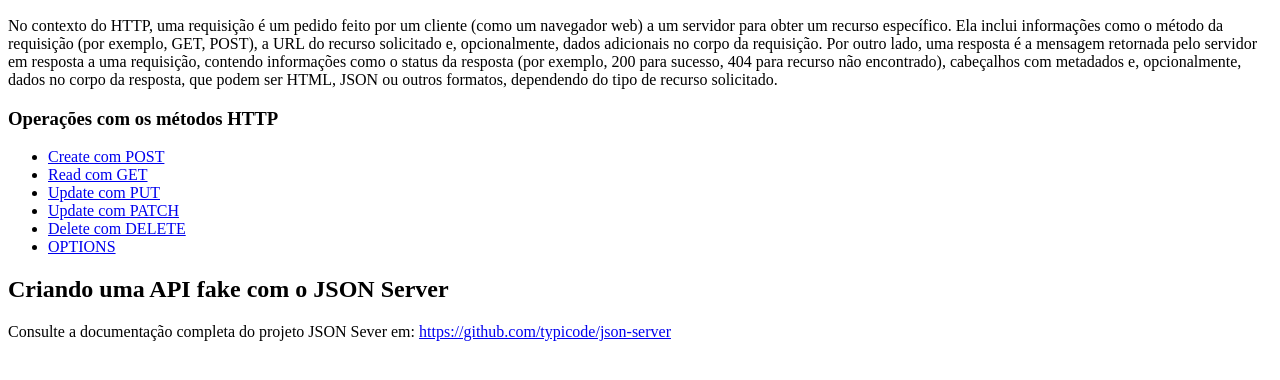
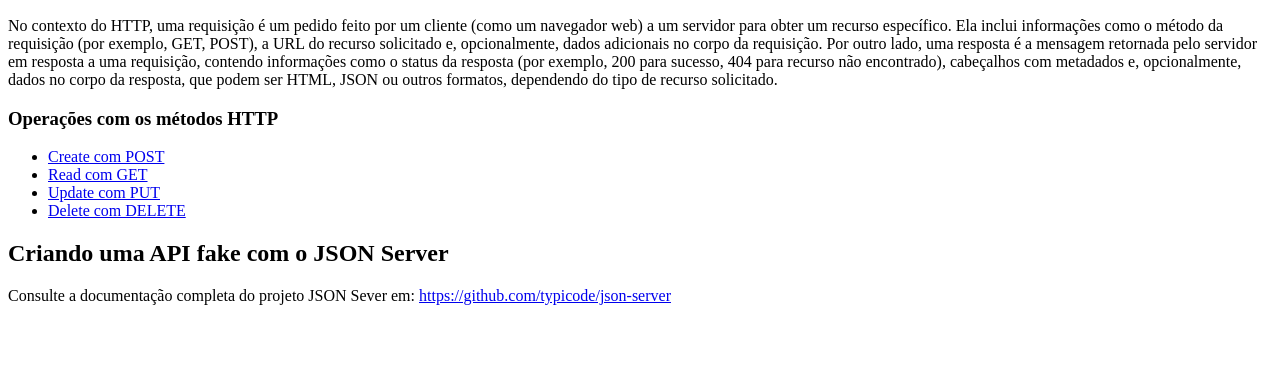
Before and after one commit to JoaoRoccella/requisicao-resposta-api, a website: page index.html in a window 1280 px wide. Shown: the part 136-516 px from the top of the page. Drawn offline with Linux system fonts and the light colour scheme.

Commit message:
Revisando o escopo do projeto

```diff
--- a/index.html
+++ b/index.html
@@ -19,9 +19,7 @@
         <li><a href="./create-com-post.html">Create com POST</a></li>
         <li><a href="./read-com-get.html">Read com GET</a></li>
         <li><a href="./update-com-put.html">Update com PUT</a></li>
-        <li><a href="./update-com-patch.html">Update com PATCH</a></li>
         <li><a href="./delete-com-delete.html">Delete com DELETE</a></li>
-        <li><a href="./options.html">OPTIONS</a></li>
     </ul>
 
     <h2>Criando uma API fake com o JSON Server</h2>
```
Also changed, not shown: options.html (deleted), update-com-patch.html (deleted).
